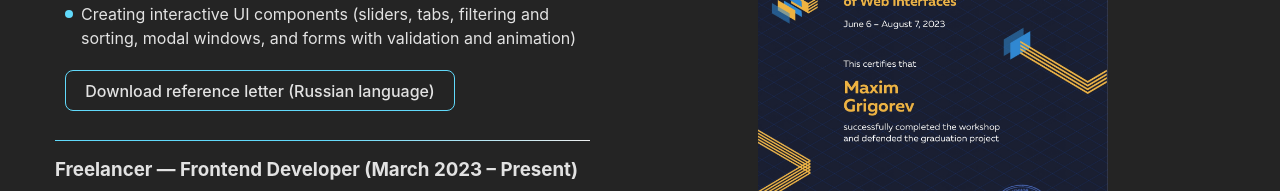
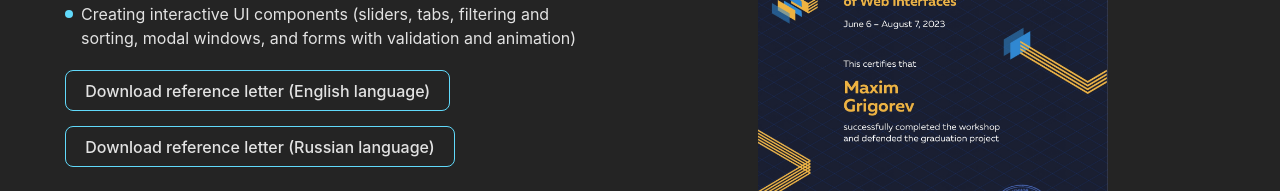
Before and after one commit to mgDentist/maxim_grigoryev_frontend_dev, a React (Vite) app: page /my_path in a window 1280 px wide. Shown: the part 761-952 px from the top of the page. Built offline with nearby package versions, Linux system fonts and the light colour scheme.

Commit message:
feat: added eng version of refference letter

```diff
--- a/src/components/DownloadLetterButton/DownloadLetterButton.jsx
+++ b/src/components/DownloadLetterButton/DownloadLetterButton.jsx
@@ -2,16 +2,26 @@ import { saveAs } from 'file-saver';
 import style from './DownloadLetterButton.module.scss';
 
 const DownloadLetterButton = () => {
-    const handleDownload = () => {
-        const fileUrl = 'my-certificates/reference-letter-maxim-grigoryev.pdf';
-        saveAs(fileUrl, 'reference-letter-maxim-grigoryev.pdf');
+    const handleDownloadEnglish = () => {
+        const fileUrl = 'my-certificates/reference-letter-maxim-grigoryev-en.pdf';
+        saveAs(fileUrl, 'reference-letter-maxim-grigoryev-eng.pdf');
+    };
+
+    const handleDownloadRussian = () => {
+        const fileUrl = 'my-certificates/reference-letter-maxim-grigoryev-ru.pdf';
+        saveAs(fileUrl, 'reference-letter-maxim-grigoryev-ru.pdf');
     };
 
     return (
         <div className={style.downloadBtnWrapper}>
             <button
-            className={style.downloadBtn}
-            onClick={handleDownload}>Download reference letter (Russian language)</button>
+                className={style.downloadBtn}
+                onClick={handleDownloadEnglish}>Download reference letter (English language)
+            </button>
+            <button
+                className={style.downloadBtn}
+                onClick={handleDownloadRussian}>Download reference letter (Russian language)
+            </button>
         </div>
     );
 };
--- a/src/components/DownloadLetterButton/DownloadLetterButton.module.scss
+++ b/src/components/DownloadLetterButton/DownloadLetterButton.module.scss
@@ -1,5 +1,5 @@
 .downloadBtn {
-    min-width: 145px;
+    // min-width: 145px;
     display: flex;
     justify-content: center;
     align-items: center;
@@ -9,8 +9,18 @@
     color: inherit;
     transition: all 0.3s ease;
 
+    @media (min-width: 581px) {
+        min-width: 380px;
+    }
+
+    @media (max-width: 580px) {
+        width: 280px;
+    }
+
+
     &:hover,
     &:focus {
         color: #61DAFB;
+        outline: none;
     }
 }
--- a/src/components/NoNda/NoNda.jsx
+++ b/src/components/NoNda/NoNda.jsx
@@ -27,7 +27,8 @@ const NoNda = () => {
                     const isExpanded = expandedProjects[project.projectName] || false;
 
                     return (
-                        <li className="projects__item" key={project.projectName}>
+                        <li className="projects__item"
+                            key={project.projectName}>
                             <h4 className="projects__description">{project.projectName}</h4>
                             <div className="projects__stack-wrapper">
                                 <div>
```
